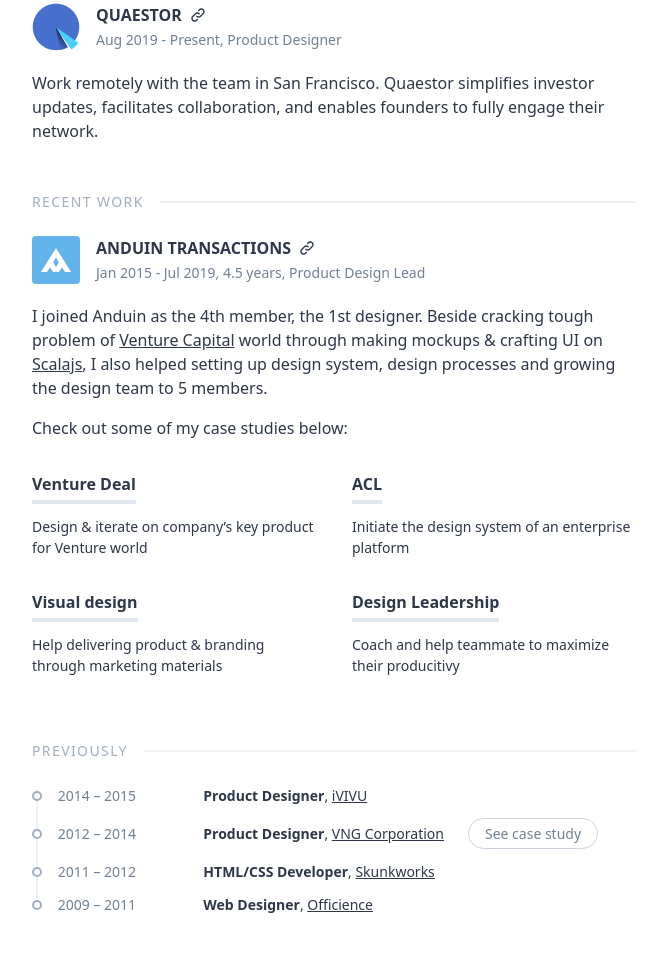
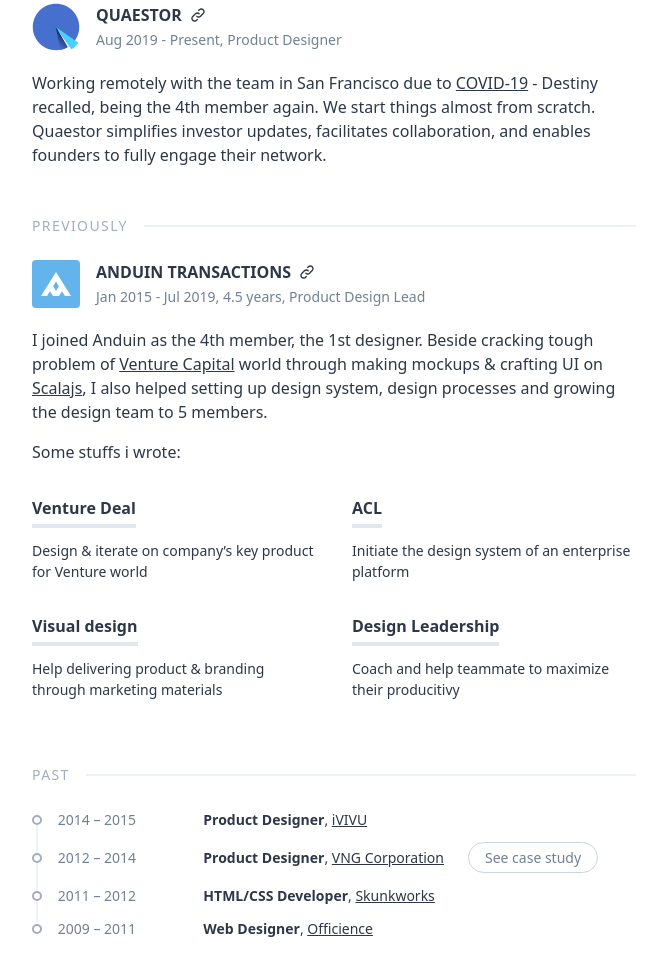
Before and after one commit to trilmn/trilmn, a Gatsby site: page / in a window 1280 px wide. Shown: the part 407-1367 px from the top of the page, without its empty margins (304-965 px from the left). Built offline with nearby package versions, Linux system fonts and the light colour scheme; Gatsby itself is replaced by a stand-in of ours.

Commit message:
Add hover state for company links, update some copy

```diff
--- a/src/pages/index.js
+++ b/src/pages/index.js
@@ -23,23 +23,23 @@
 			<div className="flex items-center">
 				<div className="block avatar anduin bg-white w-12 h-12 flex items-center justify-center rounded mr-4 transition-fast"><img src={LogoQuaestor} alt="Logo Quaestor"/></div>
 				<div>
-					<h4 className="text-base font-bold uppercase flex items-center"><a href="https://www.quaestor.com" target="_blank" rel="noopener noreferrer" className="flex items-center" title="Go to Quaestor's website"><span className="mr-2">Quaestor</span><svg height="16" viewBox="0 0 24 24" fill="none" xmlns="http://www.w3.org/2000/svg">
+					<h4 className="text-base font-bold uppercase flex items-center"><a href="https://www.quaestor.com" target="_blank" rel="noopener noreferrer" className="flex items-center hover:text-blue-400 transition-fast" title="Go to Quaestor's website"><span className="mr-2">Quaestor</span><svg height="16" viewBox="0 0 24 24" fill="none" xmlns="http://www.w3.org/2000/svg">
 <path d="M13.8281 10.172C13.078 9.42213 12.0607 9.00087 11.0001 9.00087C9.93942 9.00087 8.92219 9.42213 8.17208 10.172L4.17208 14.172C3.79004 14.541 3.48531 14.9824 3.27567 15.4704C3.06604 15.9584 2.95569 16.4833 2.95108 17.0144C2.94646 17.5455 3.04767 18.0722 3.24879 18.5638C3.44992 19.0554 3.74693 19.502 4.1225 19.8776C4.49807 20.2532 4.94468 20.5502 5.43626 20.7513C5.92785 20.9524 6.45457 21.0536 6.98569 21.049C7.5168 21.0444 8.04168 20.9341 8.5297 20.7244C9.01771 20.5148 9.45909 20.2101 9.82808 19.828L10.9301 18.727M10.1721 13.828C10.9222 14.5779 11.9394 14.9992 13.0001 14.9992C14.0607 14.9992 15.078 14.5779 15.8281 13.828L19.8281 9.82801C20.5567 9.0736 20.9599 8.06319 20.9508 7.01441C20.9417 5.96562 20.521 4.96237 19.7794 4.22074C19.0377 3.4791 18.0345 3.05843 16.9857 3.04932C15.9369 3.0402 14.9265 3.44338 14.1721 4.17201L13.0721 5.27201" stroke="currentColor" stroke-width="2" stroke-linecap="round" stroke-linejoin="round"/>
 </svg>
 </a></h4>
 					<span className="sub-text text-sm text-gray-600 mt-16">Aug 2019 - Present, Product Designer</span>
 				</div>
 			</div>
-			<p className="mt-5">Work remotely with the team in San Francisco. Quaestor simplifies investor updates, facilitates collaboration, and enables founders to fully engage their network.</p>
+			<p className="mt-5">Working remotely with the team in San Francisco due to <a href="https://www.worldometers.info/coronavirus/?" className="underline hover:text-blue-400 transition-fast">COVID-19</a> - Destiny recalled, being the 4th member again. We start things almost from scratch. Quaestor simplifies investor updates, facilitates collaboration, and enables founders to fully engage their network.</p>
 		</div>
 
-		<SectionDivider>Recent work</SectionDivider>
+		<SectionDivider>Previously</SectionDivider>
 
 		<div className="px-4">
 			<div className="flex items-center">
 				<div className="block avatar anduin bg-blue-400 w-12 h-12 flex items-center justify-center rounded mr-4 transition-fast"><img src={LogoAnduin} alt="Logo Anduin"/></div>
 				<div>
-					<h4 className="text-base font-bold uppercase flex items-center"><a href="https://www.anduintransact.com/" target="_blank" rel="noopener noreferrer" className="flex items-center" title="Go to Anduin's website"><span className="mr-2">Anduin Transactions</span><svg height="16" viewBox="0 0 24 24" fill="none" xmlns="http://www.w3.org/2000/svg">
+					<h4 className="text-base font-bold uppercase flex items-center"><a href="https://www.anduintransact.com/" target="_blank" rel="noopener noreferrer" className="flex items-center hover:text-blue-400 transition-fast" title="Go to Anduin's website"><span className="mr-2">Anduin Transactions</span><svg height="16" viewBox="0 0 24 24" fill="none" xmlns="http://www.w3.org/2000/svg">
 <path d="M13.8281 10.172C13.078 9.42213 12.0607 9.00087 11.0001 9.00087C9.93942 9.00087 8.92219 9.42213 8.17208 10.172L4.17208 14.172C3.79004 14.541 3.48531 14.9824 3.27567 15.4704C3.06604 15.9584 2.95569 16.4833 2.95108 17.0144C2.94646 17.5455 3.04767 18.0722 3.24879 18.5638C3.44992 19.0554 3.74693 19.502 4.1225 19.8776C4.49807 20.2532 4.94468 20.5502 5.43626 20.7513C5.92785 20.9524 6.45457 21.0536 6.98569 21.049C7.5168 21.0444 8.04168 20.9341 8.5297 20.7244C9.01771 20.5148 9.45909 20.2101 9.82808 19.828L10.9301 18.727M10.1721 13.828C10.9222 14.5779 11.9394 14.9992 13.0001 14.9992C14.0607 14.9992 15.078 14.5779 15.8281 13.828L19.8281 9.82801C20.5567 9.0736 20.9599 8.06319 20.9508 7.01441C20.9417 5.96562 20.521 4.96237 19.7794 4.22074C19.0377 3.4791 18.0345 3.05843 16.9857 3.04932C15.9369 3.0402 14.9265 3.44338 14.1721 4.17201L13.0721 5.27201" stroke="currentColor" stroke-width="2" stroke-linecap="round" stroke-linejoin="round"/>
 </svg>
 </a></h4>
@@ -48,7 +48,7 @@
 			</div>
 			<p className="mt-5">I joined Anduin as the 4th member, the 1st designer. Beside cracking tough problem of <a href="https://www.investopedia.com/terms/v/venturecapital.asp" target="_blank" className="underline hover:text-blue-400 transition-fast" title="Read more about Venture Capital">Venture Capital</a> world through making mockups & crafting UI on <a href="https://www.scala-js.org/" target="_blank"  className="underline hover:text-blue-400 transition-fast" title="Read more about Scalajs">Scalajs</a>, I also helped setting up design system, design processes and growing the design team to 5 members.
 			</p>
-			<p className="mt-4">Check out some of my case studies below:</p>
+			<p className="mt-4">Some stuffs i wrote:</p>
 		</div>
 
 		{/* Links to case studies */}
@@ -75,7 +75,7 @@
 			></CaseItem>
 		</ul>
 
-		<SectionDivider>Previously</SectionDivider>
+		<SectionDivider>Past</SectionDivider>
 
 		<ul className="list-prev-jobs text-sm mx-4 relative">
 			<PrevJobItem
```
